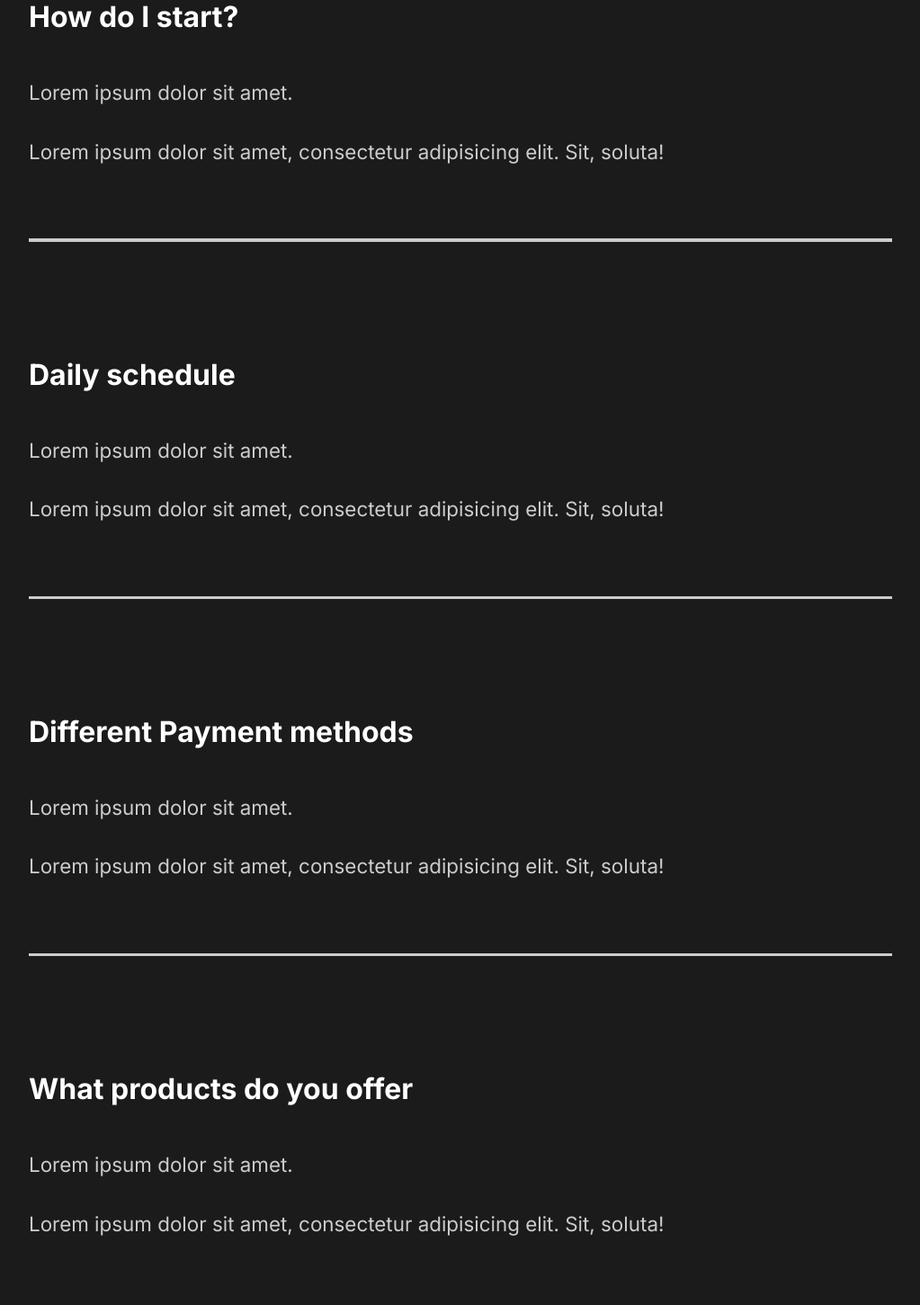
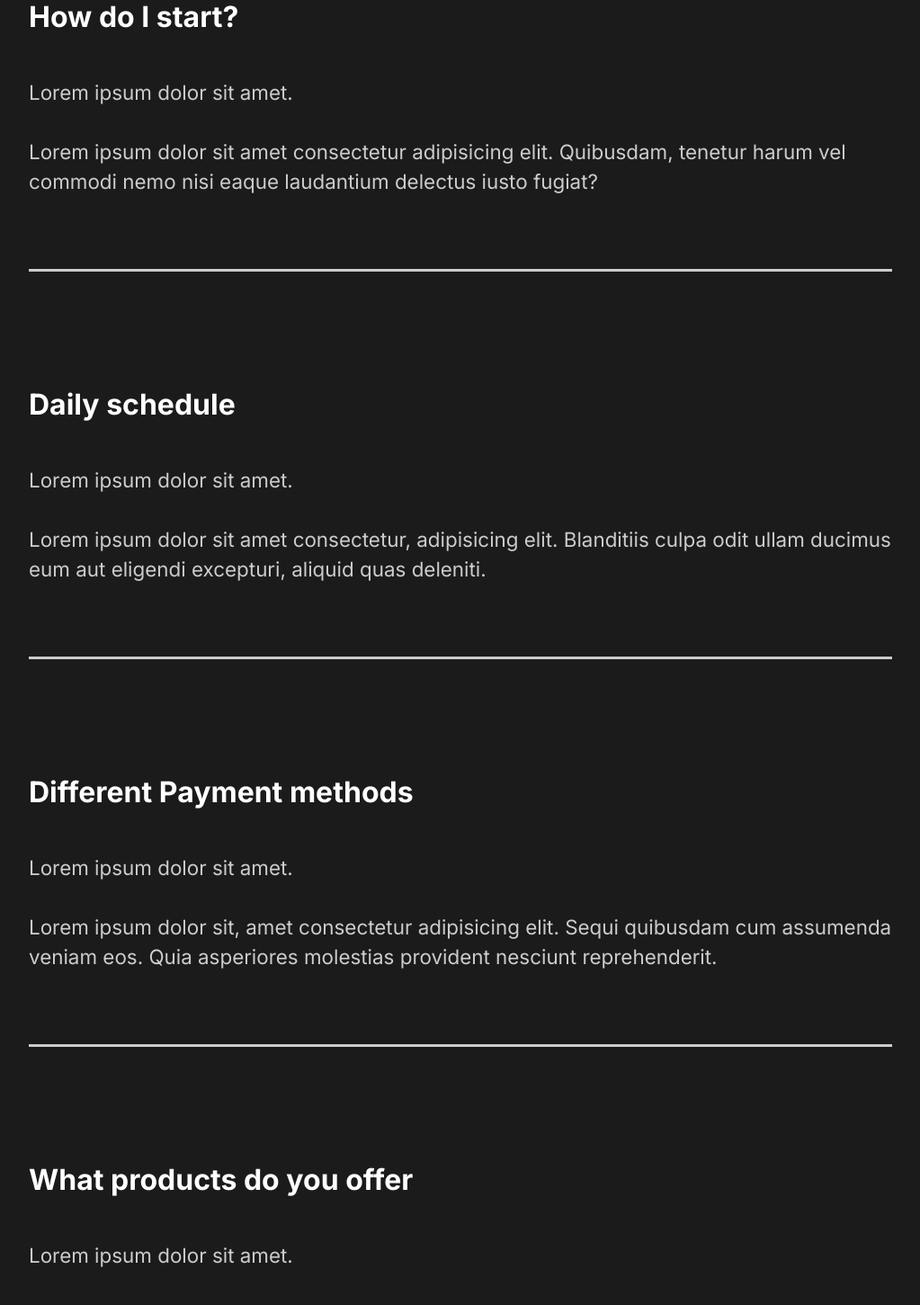
Before and after one commit to Bateristico/capture-portfolio, a React (Create React App) app: page / in a window 1280 px wide. Shown: the part 2600-4051 px from the top of the page at 90% size, without its empty margins (128-1151 px from the left). Built offline with nearby package versions, Linux system fonts and the light colour scheme.

Commit message:
17. Reusable components

```diff
--- a/src/components/FaqSection.js
+++ b/src/components/FaqSection.js
@@ -1,24 +1,27 @@
 import React from 'react';
 import styled from 'styled-components';
 import { About } from '../styles';
+import Toggle from './Toggle';
 
 const FaqSection = () => {
     return (
         <Faq>
             <h2>Any Questions? <span>FAQ</span></h2>
+            <Toggle>
                 <div className="question">
                     <h4>How do I start?</h4>
                     <div className="answer">
                         <p>Lorem ipsum dolor sit amet.</p>
-                    <p>Lorem ipsum dolor sit amet, consectetur adipisicing elit. Sit, soluta!</p>
+                        <p>Lorem ipsum dolor sit amet consectetur adipisicing elit. Quibusdam, tenetur harum vel commodi nemo nisi eaque laudantium delectus iusto fugiat?</p>
                     </div>
                     <div className="faq-line"></div>
                 </div>
+            </Toggle>
             <div className="question">
                 <h4>Daily schedule</h4>
                 <div className="answer">
                     <p>Lorem ipsum dolor sit amet.</p>
-                    <p>Lorem ipsum dolor sit amet, consectetur adipisicing elit. Sit, soluta!</p>
+                    <p>Lorem ipsum dolor sit amet consectetur, adipisicing elit. Blanditiis culpa odit ullam ducimus eum aut eligendi excepturi, aliquid quas deleniti.</p>
                 </div>
                 <div className="faq-line"></div>
             </div>
@@ -26,7 +29,7 @@
                 <h4>Different Payment methods</h4>
                 <div className="answer">
                     <p>Lorem ipsum dolor sit amet.</p>
-                    <p>Lorem ipsum dolor sit amet, consectetur adipisicing elit. Sit, soluta!</p>
+                    <p>Lorem ipsum dolor sit, amet consectetur adipisicing elit. Sequi quibusdam cum assumenda veniam eos. Quia asperiores molestias provident nesciunt reprehenderit.</p>
                 </div>
                 <div className="faq-line"></div>
             </div>
@@ -34,7 +37,7 @@
                 <h4>What products do you offer</h4>
                 <div className="answer">
                     <p>Lorem ipsum dolor sit amet.</p>
-                    <p>Lorem ipsum dolor sit amet, consectetur adipisicing elit. Sit, soluta!</p>
+                    <p>Lorem ipsum dolor sit, amet consectetur adipisicing elit. Voluptatum repellat quaerat nostrum est quibusdam tempore iure aperiam dolor iusto consequatur.</p>
                 </div>
                 <div className="faq-line"></div>
             </div>
--- /dev/null
+++ b/src/components/Toggle.js
@@ -0,0 +1,12 @@
+import React, { useState } from 'react';
+
+const Toggle = ({ children }) => {
+    const [toggle, setToggle] = useState(true);
+    return(
+        <div onClick={() => setToggle(!toggle)}>
+            {toggle ? children : "" }
+        </div>
+    );
+};
+
+export default Toggle;
```
Also changed, not shown: 1 other file (tests, documents, lock files or other folders). Lines whose indentation alone changed are shown as unchanged.
